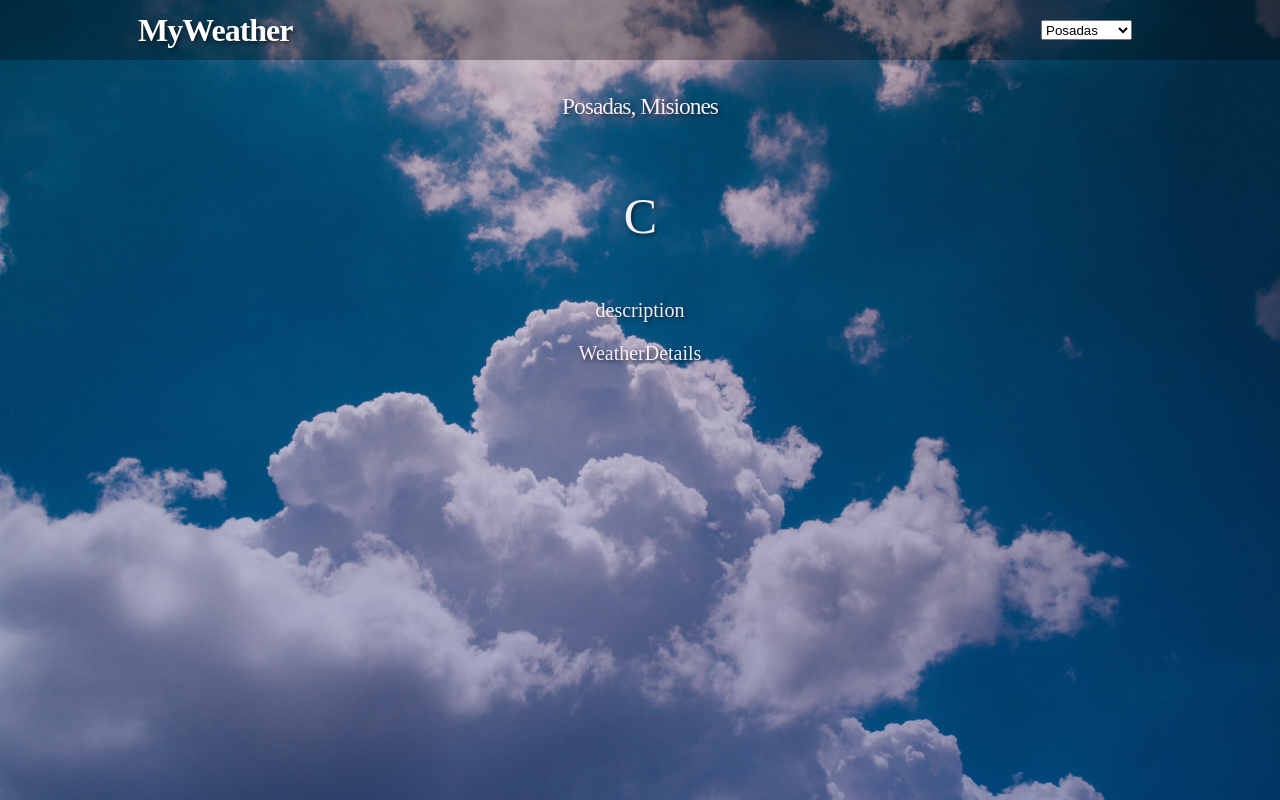
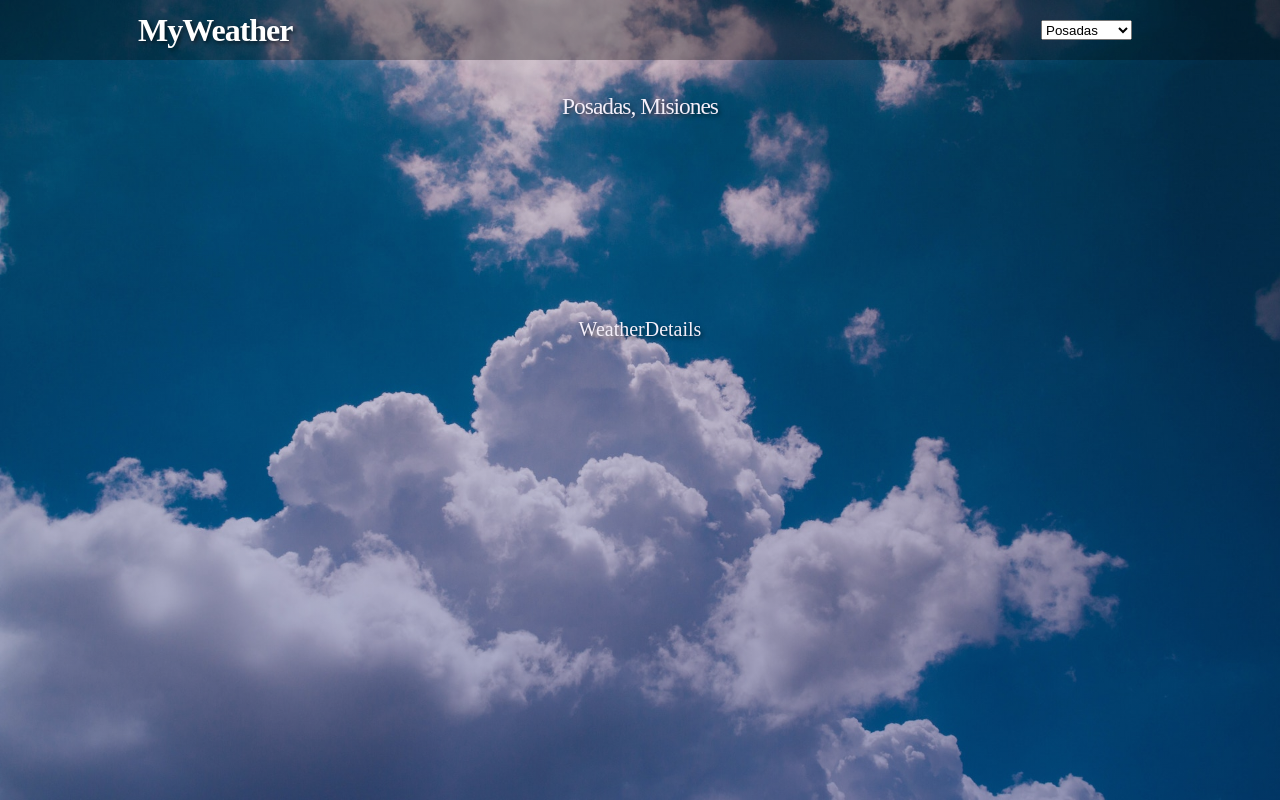
Before and after one commit to Alejandro-Cardozo/react-challenges, a React (Vite) app: page / in a window 1280 px wide. Built offline with nearby package versions, Linux system fonts and the light colour scheme; no server answers; a web font is replaced by a local one.

Commit message:
Displaying actual temperature and related data

```diff
--- a/src/components/CurrentWeather.jsx
+++ b/src/components/CurrentWeather.jsx
@@ -6,19 +6,30 @@ import classes from './CurrentWeather.module.css';
 
 // Data
 import { details } from '../data/data';
-import { useState } from 'react';
 
 const CurrentWeather = ({ forecast, city }) => {
-  const getDetails = (forecast) => {
-    if (forecast.hourly?.precipitation[0] > 1) {
+  const getDetails = (forecastParam) => {
+    if (!forecastParam) {
+      return details.none;
+    }
+    if (forecastParam.hourly?.precipitation[0] > 1) {
       return details.rainy;
     }
-    if (forecast.hourly?.cloudcover > 50) {
+    if (forecastParam.hourly?.cloudcover > 50) {
       return details.cloudy;
     }
-    // if (forecast.hourly?.cloudcover > 20) {
-    //   if ()
-    // }
+    if (forecastParam.hourly?.cloudcover > 20) {
+      if (new Date().getHours() > 5 && new Date().getHours() < 20) {
+        return details.cloudyDay;
+      } else {
+        return details.cloudyNight;
+      }
+    }
+    if (new Date().getHours() > 5 && new Date().getHours() < 20) {
+      return details.sunny;
+    } else {
+      return details.night;
+    }
   };
 
   const roundToNearestHour = (date) => {
@@ -41,20 +52,27 @@ const CurrentWeather = ({ forecast, city }) => {
   };
 
   const weatherIndex = currentWeatherIndex();
+  const { Icon, tag, color, weight } = getDetails(forecast);
 
   return (
     <section className={classes.main}>
       <h3>{city}</h3>
       <div className={classes.temperature}>
-        {/* <Sun size={128} alt='sunny' color='yellow' /> */}
+        <Icon
+          size={128}
+          alt={tag}
+          color={color}
+          weight={weight}
+          className={classes.icon}
+        />
         {forecast && (
           <h3 className={classes.degrees}>
             {forecast.hourly?.temperature_2m[weatherIndex]}°
           </h3>
         )}
-        <h4 className={classes.celsius}>C</h4>
+        {forecast && <h4 className={classes.celsius}>C</h4>}
       </div>
-      <p>description</p>
+      <p>{tag}</p>
       <WeatherDetails />
     </section>
   );
--- a/src/components/CurrentWeather.module.css
+++ b/src/components/CurrentWeather.module.css
@@ -17,9 +17,18 @@
 .degrees {
   font-size: var(--size-20);
   font-weight: 500;
-  text-shadow: 1px 1px 4px rgba(0,0,0,0.4);
 }
 
 .celsius {
   font-size: var(--size-12);
+  font-weight: normal;
 }
+
+.degrees,
+.celsius {
+  text-shadow: 1px 1px 4px rgba(0, 0, 0, 0.4);
+}
+
+.icon {
+  filter: drop-shadow(1px 1px 4px rgb(0 0 0 / 0.4));
+}
--- a/src/data/data.js
+++ b/src/data/data.js
@@ -1,6 +1,12 @@
-
 // Icons
-import { Sun, Cloud, CloudSun, CloudRain, CloudMoon, Moon } from 'phosphor-react';
+import {
+  Sun,
+  Cloud,
+  CloudSun,
+  CloudRain,
+  CloudMoon,
+  Moon,
+} from 'phosphor-react';
 
 export const coordinates = {
   posadas: { latitude: -27.37, longitude: -55.9, details: 'Posadas, Misiones' },
@@ -30,26 +36,45 @@ export const coordinates = {
 export const details = {
   sunny: {
     tag: 'Soleado',
-    icon: Sun,
+    Icon: Sun,
+    color: '#fce94f',
+    weight: 'bold',
   },
   cloudy: {
     tag: 'Nublado',
-    icon: Cloud,
+    Icon: Cloud,
+    color: '#eeeeec',
+    weight: 'bold',
   },
   cloudyDay: {
     tag: 'Algo Nublado',
-    icon: CloudSun,
+    Icon: CloudSun,
+    color: '#eeeeec',
+    weight: 'duotone',
   },
   rainy: {
     tag: 'Lluvioso',
-    icon: CloudRain,
+    Icon: CloudRain,
+    color: '#eeeeec',
+    weight: 'bold',
   },
   cloudyNight: {
     tag: 'Algo Nublado',
-    icon: CloudMoon,
+    Icon: CloudMoon,
+    color: '#eeeeec',
+    weight: 'duotone',
   },
   night: {
     tag: 'Templado',
-    icon: Moon,
+    Icon: Moon,
+    color: '#eeeeec',
+    weight: 'bold',
   },
-}
+  none: {
+    tag: '',
+    Icon: Sun,
+    color: '#eeeeec00',
+    weight: 'bold',
+
+  }
+};
```
